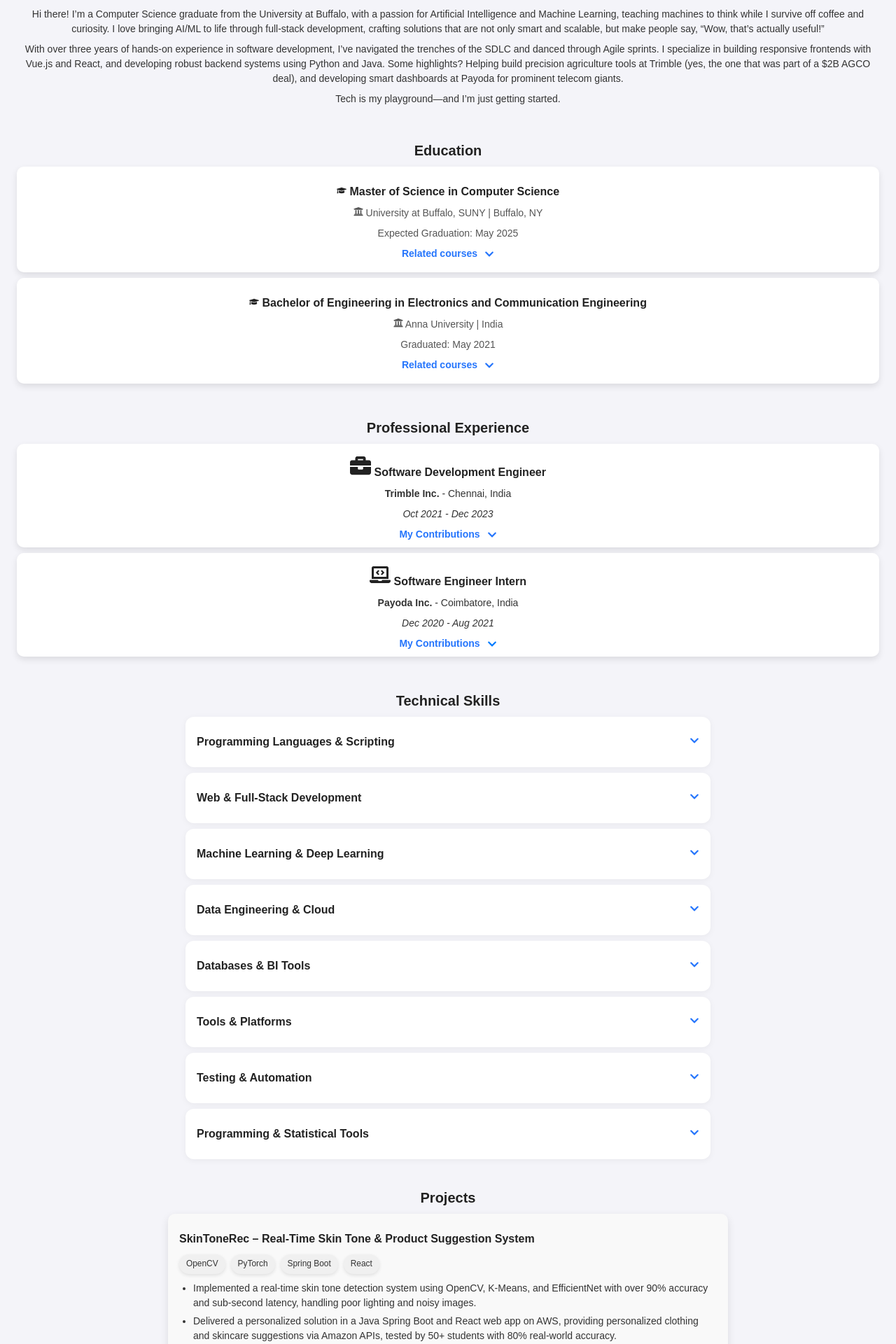
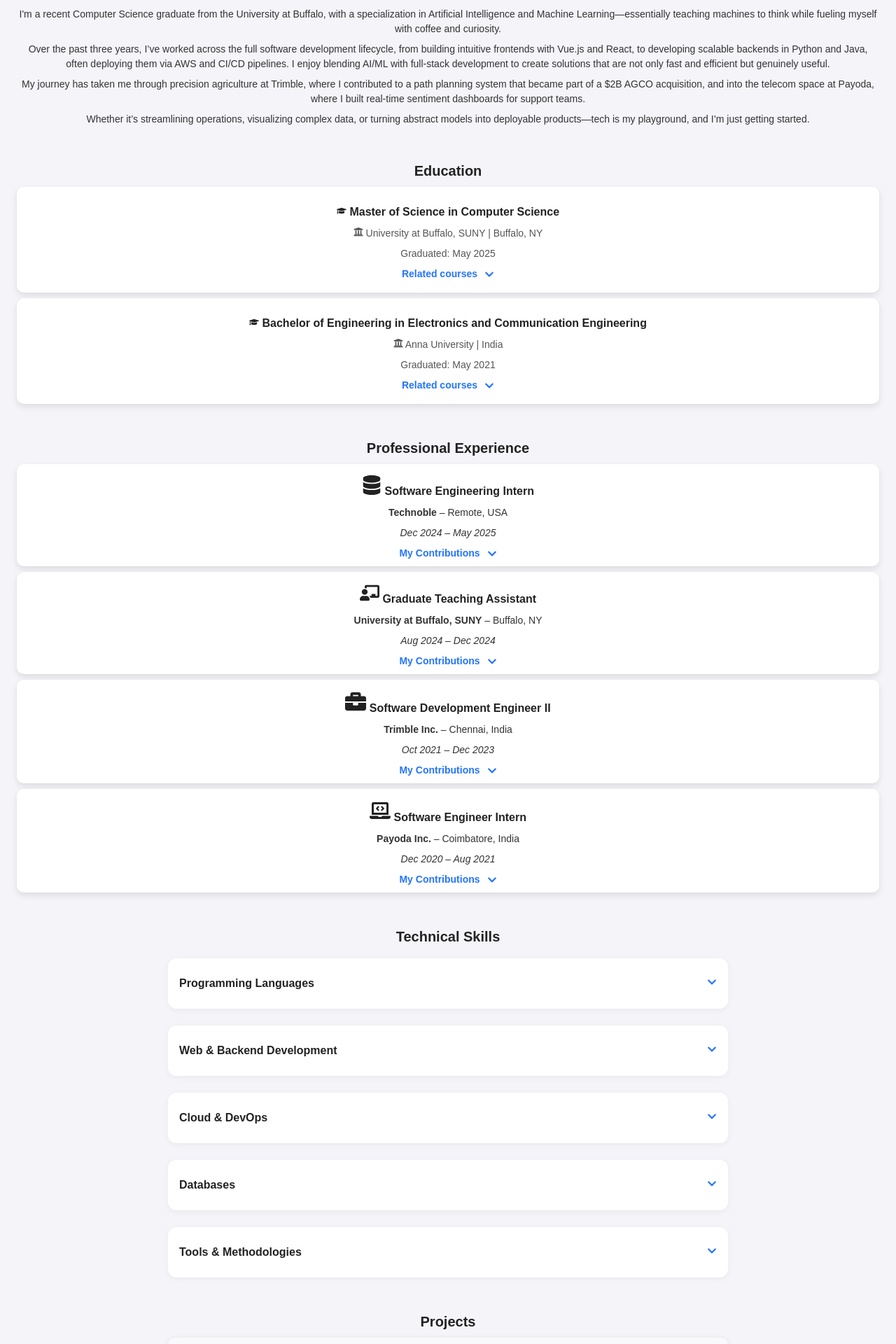
Before and after one commit to SanchitKrishna-98/my-portfolio, a React (Create React App) app: page / in a window 1280 px wide. Shown: the part 480-2400 px from the top of the page at 70% size. Built offline with nearby package versions, Linux system fonts and the light colour scheme.

Commit message:
Update all files: unify card styles, adjust spacing, and polish skills section

```diff
--- a/src/App.css
+++ b/src/App.css
@@ -424,12 +424,13 @@
   align-items: center;
 }
 
+
 .skills-card {
   background-color: #fff;
   border-radius: 12px;
   padding: var(--section-padding);
   width: 100%;
-  max-width: 750px;
+  max-width: 800px;
   box-shadow: 0 2px 10px rgba(0, 0, 0, 0.05);
   transition: box-shadow 0.3s ease, transform 0.3s ease;
 }
--- a/src/components/About.js
+++ b/src/components/About.js
@@ -3,17 +3,18 @@
 function About() {
   return (
     <section className="about" id="about">
-      <h2>
-        About Me
-      </h2>
+      <h2>About Me</h2>
       <p>
-      Hi there! I’m a Computer Science graduate from the University at Buffalo, with a passion for Artificial Intelligence and Machine Learning, teaching machines to think while I survive off coffee and curiosity. I love bringing AI/ML to life through full-stack development, crafting solutions that are not only smart and scalable, but make people say, “Wow, that’s actually useful!”
+        I'm a recent Computer Science graduate from the University at Buffalo, with a specialization in Artificial Intelligence and Machine Learning—essentially teaching machines to think while fueling myself with coffee and curiosity.
       </p>
       <p>
-      With over three years of hands-on experience in software development, I’ve navigated the trenches of the SDLC and danced through Agile sprints. I specialize in building responsive frontends with Vue.js and React, and developing robust backend systems using Python and Java. Some highlights? Helping build precision agriculture tools at Trimble (yes, the one that was part of a $2B AGCO deal), and developing smart dashboards at Payoda for prominent telecom giants.
+        Over the past three years, I’ve worked across the full software development lifecycle, from building intuitive frontends with Vue.js and React, to developing scalable backends in Python and Java, often deploying them via AWS and CI/CD pipelines. I enjoy blending AI/ML with full-stack development to create solutions that are not only fast and efficient but genuinely useful.
       </p>
       <p>
-      Tech is my playground—and I’m just getting started.
+        My journey has taken me through precision agriculture at Trimble, where I contributed to a path planning system that became part of a $2B AGCO acquisition, and into the telecom space at Payoda, where I built real-time sentiment dashboards for support teams.
+      </p>
+      <p>
+        Whether it’s streamlining operations, visualizing complex data, or turning abstract models into deployable products—tech is my playground, and I’m just getting started.
       </p>
     </section>
   );
--- a/src/components/Contact.js
+++ b/src/components/Contact.js
@@ -44,7 +44,7 @@
         <p>
           View my resume{' '}
           <a
-            href="https://drive.google.com/file/d/1NJz3S0C-Tq6owN6Sl5bz5kEPcShzIVbD/view?usp=drive_link"
+            href="https://drive.google.com/file/d/1digsgZi3dOi04THiTO9mrowlXUBw_M59/view?usp=sharing"
             target="_blank"
             rel="noopener noreferrer"
             className="contact-link"
--- a/src/components/Education.js
+++ b/src/components/Education.js
@@ -27,7 +27,7 @@
         <div className="card-header">
           <h3><FaGraduationCap /> Master of Science in Computer Science</h3>
           <p><FaUniversity /> University at Buffalo, SUNY | Buffalo, NY</p>
-          <p>Expected Graduation: May 2025</p>
+          <p>Graduated: May 2025</p>
         </div>
 
         <div className="course-dropdown" onClick={toggleMasterCourses}>
--- a/src/components/Header.js
+++ b/src/components/Header.js
@@ -36,7 +36,7 @@
             <FaEnvelope size={25} />
           </a>
           <a
-            href="https://drive.google.com/file/d/1NJz3S0C-Tq6owN6Sl5bz5kEPcShzIVbD/view?usp=drive_link"
+            href="https://drive.google.com/file/d/1digsgZi3dOi04THiTO9mrowlXUBw_M59/view?usp=sharing"
             target="_blank"
             rel="noopener noreferrer"
             data-tooltip="View Resume"
--- a/src/components/Hero.js
+++ b/src/components/Hero.js
@@ -13,7 +13,7 @@
           Seattle, Washington
         </div>
         <p>
-          Ex-SDE @ Trimble | Full Stack Developer | CS Grad, UB '25 | Passionate about AI & ML | Data Science Enthusiast | Currently compiling a future in tech (and coffee ☕)
+          SDE II | Ex-Trimble | Scaled Systems Behind Trimble’s $2B AgTech Joint Venture | Python, AWS, Vue/React, ML | Currently compiling a future in tech (and coffee ☕)
         </p>
       </div>
     </section>
--- a/src/components/ProfessionalExperience.js
+++ b/src/components/ProfessionalExperience.js
@@ -1,33 +1,36 @@
 import React, { useState } from 'react';
-import { FaBriefcase, FaLaptopCode, FaChevronDown, FaChevronUp } from 'react-icons/fa';
+import { FaBriefcase, FaLaptopCode, FaDatabase, FaChalkboardTeacher, FaChevronDown, FaChevronUp } from 'react-icons/fa';
 
 function ProfessionalExperience() {
-  const [isExperience1Open, setExperience1Open] = useState(false);
-  const [isExperience2Open, setExperience2Open] = useState(false);
+  const [open, setOpen] = useState({
+    trimble: false,
+    payoda: false,
+    technoble: false,
+    buffalo: false
+  });
+
+  const handleToggle = (key) => setOpen((prev) => ({ ...prev, [key]: !prev[key] }));
 
   return (
     <section className="professional-experience" id="professional-experience">
-      <h2> Professional Experience</h2>
+      <h2>Professional Experience</h2>
 
-      {/* Trimble */}
+      {/* Technoble */}
       <div className="experience-item">
-        <h3><FaBriefcase size={30} /> Software Development Engineer</h3>
-        <p><strong>Trimble Inc.</strong> - Chennai, India</p>
-        <p><em>Oct 2021 - Dec 2023</em></p>
-
-        <div className="career-dropdown" onClick={() => setExperience1Open(!isExperience1Open)}>
-  <span>My Contributions</span>
-  {isExperience1Open ? <FaChevronUp style={{ color: '#ff6347' }} /> : <FaChevronDown />}
-</div>
-
-
-        {isExperience1Open && (
+        <h3>
+          <FaDatabase size={28} /> Software Engineering Intern
+        </h3>
+        <p><strong>Technoble</strong> – Remote, USA</p>
+        <p><em>Dec 2024 – May 2025</em></p>
+        <div className="career-dropdown" onClick={() => handleToggle('technoble')}>
+          <span>My Contributions</span>
+          {open.technoble ? <FaChevronUp style={{ color: '#ff6347' }} /> : <FaChevronDown />}
+        </div>
+        {open.technoble && (
           <ul className="career-list">
             {[
-              "Collaborated cross-functionally to design a scalable Vue.js interface for precision path planning using MapLibre and Trimble’s ALK tile server, visualizing real-time GeoJSON paths for autonomous tractors and streamlining deployments through CI/CD pipelines — driving adoption by AGCO, John Deere, Case IH, and Horsch.",
-              "Architected and developed the Vue.js - based Field Manager for Trimble Agriculture, integrating TileServer APIs to render map data with features like guidance lines, landmarks, and task overlays—part of AGCO's $2B acquisition.",
-              "Developed and deployed a metrics-driven analytics dashboard using AWS (Lambda, API Gateway, DynamoDB), automating reporting workflows and saving over 15 hours of manual effort per month.",
-              "Designed interactive sprint performance dashboards by integrating Jira data into Domo, enabling automated visualization and reporting of sprint metrics for agile project tracking."
+              "Devised an alerting system for CI/CD health using Node.js, MongoDB, and Redis queues to process build/test logs, improving incident detection speed.",
+              "Integrated a FastAPI-based anomaly microservice leveraging Isolation Forest, boosting alert reliability by 75% and automating root cause analysis."
             ].map((text, i) => (
               <li key={i} className="list-item fade-in" style={{ animationDelay: `${i * 0.3}s` }}>
                 <span className="arrow">→</span> {text}
@@ -37,25 +40,83 @@
         )}
       </div>
 
+      {/* University at Buffalo, Graduate Teaching Assistant */}
+      <div className="experience-item">
+        <h3>
+          <FaChalkboardTeacher size={28} /> Graduate Teaching Assistant
+        </h3>
+        <p><strong>University at Buffalo, SUNY</strong> – Buffalo, NY</p>
+        <p><em>Aug 2024 – Dec 2024</em></p>
+        <div className="career-dropdown" onClick={() => handleToggle('buffalo')}>
+          <span>My Contributions</span>
+          {open.buffalo ? <FaChevronUp style={{ color: '#ff6347' }} /> : <FaChevronDown />}
+        </div>
+        {open.buffalo && (
+          <ul className="career-list">
+            {[
+              "Assisted in CSE 531B (Algorithms) by grading assignments, conducting quizzes, and supporting students in algorithm design."
+            ].map((text, i) => (
+              <li key={i} className="list-item fade-in" style={{ animationDelay: `${i * 0.3}s` }}>
+                <span className="arrow">→</span> {text}
+              </li>
+            ))}
+          </ul>
+        )}
+      </div>
+
+      {/* Trimble */}
+      <div className="experience-item">
+        <h3>
+          <FaBriefcase size={30} /> Software Development Engineer II
+        </h3>
+        <p><strong>Trimble Inc.</strong> – Chennai, India</p>
+        <p><em>Oct 2021 – Dec 2023</em></p>
+        <div className="career-dropdown" onClick={() => handleToggle('trimble')}>
+          <span>My Contributions</span>
+          {open.trimble ? <FaChevronUp style={{ color: '#ff6347' }} /> : <FaChevronDown />}
+        </div>
+        {open.trimble && (
+          <ul className="career-list">
+            {[
+  // Existing points
+  "Collaborated cross-functionally to build a Vue.js interface for Trimble’s autonomous path planning system, using MapLibre and ALK tile server to render real-time GeoJSON trajectories.",
+  "Led Flask backend development with Redis and CI/CD, reducing planner failures by 90% and setup time by 80%, driving adoption across AGCO, John Deere, Case IH, and HORSCH.",
+  "Architected and developed a Vue.js-based Field Manager for Trimble Agriculture, integrating MapLibre and TileServer to render interactive field data.",
+  "Built Flask REST APIs with PostGIS and Redis for real-time GeoJSON sync, versioning, and spatial validation, boosting setup speed by 85% and contributing to AGCO’s $2B joint venture.",
+  "Built a serverless interview management tool with an Angular frontend and AWS services (Lambda, API Gateway, DynamoDB, S3, CloudWatch Events, SES), automating scheduling, reminders, and feedback collection, reducing manual coordination by 70%.",
+
+  // NEW POINTS (from your latest message)
+  "Developed Selenium test automation using TestNG and Cucumber BDD for Trimble Atlas, reducing regression effort by 80%.",
+  "Authored and executed end-to-end test cases across web, mobile, APIs, and hardware using Postman and Eggplant Functional, performing both manual and automated testing with assertions, CI integration, and image/OCR validations to ensure cross-platform quality and stability.",
+  "Led test planning, defect tracking in Jira, and cross-functional collaboration within Agile Scrum teams—providing accurate testing estimations, triaging issues with developers, and ensuring timely resolution across evolving sprint requirements.",
+  "Deployed an interview management dashboard using React and AWS, cutting administrative tasks by 50%.",
+  "Developed Python scripts for Jira Cloud/Server to automate Zephyr test cycle creation, containerized execution via Docker, and generated test execution reports with runtime data, reducing setup effort and improving QA visibility."
+].map((text, i) => (
+  <li key={i} className="list-item fade-in" style={{ animationDelay: `${i * 0.3}s` }}>
+    <span className="arrow">→</span> {text}
+  </li>
+))}
+          </ul>
+        )}
+      </div>
+
       {/* Payoda */}
       <div className="experience-item">
-        <h3><FaLaptopCode size={30} /> Software Engineer Intern</h3>
-        <p><strong>Payoda Inc.</strong> - Coimbatore, India</p>
-        <p><em>Dec 2020 - Aug 2021</em></p>
-
-        <div className="career-dropdown" onClick={() => setExperience2Open(!isExperience2Open)}>
-  <span>My Contributions</span>
-  {isExperience2Open
-    ? <FaChevronUp style={{ color: '#ff6347' }} />
-    : <FaChevronDown style={{ color: '#007bff' }} />}
-</div>
-
-
-        {isExperience2Open && (
+        <h3>
+          <FaLaptopCode size={30} /> Software Engineer Intern
+        </h3>
+        <p><strong>Payoda Inc.</strong> – Coimbatore, India</p>
+        <p><em>Dec 2020 – Aug 2021</em></p>
+        <div className="career-dropdown" onClick={() => handleToggle('payoda')}>
+          <span>My Contributions</span>
+          {open.payoda ? <FaChevronUp style={{ color: '#ff6347' }} /> : <FaChevronDown />}
+        </div>
+        {open.payoda && (
           <ul className="career-list">
             {[
-              "Created a “Smart Call Center” dashboard for a telecom client using Flask and Vue.js, reducing customer response time by ≅35% and generating close to $50K in revenue.",
-              "Integrated a sentiment analysis pipeline using NLTK and Google’s Speech-to-Text API with 88% accuracy; presented the solution to the CEO and stakeholders.",
+              "Designed and deployed a real-time Smart Call Center dashboard for a telecom client using Flask, Vue.js, WebSockets, and MongoDB, enabling live transcription, sentiment analysis, and AI-driven solution suggestions updated live during conversations.",
+              "Reduced average response time by 35% and improved agent efficiency, generating $50K in revenue.",
+              "Integrated Google Speech-to-Text and NLTK Vader for real-time sentiment scoring (88% accuracy), exposed insights via RESTful APIs, and supported both live interactions and post-call coaching; presented to the CEO to drive adoption.",
               "Engineered a Kafka-based streaming pipeline processing 100K+ events/day, reducing latency by 60% and enhancing system throughput and fault tolerance."
             ].map((text, i) => (
               <li key={i} className="list-item fade-in" style={{ animationDelay: `${i * 0.3}s` }}>
--- a/src/components/Projects.js
+++ b/src/components/Projects.js
@@ -54,23 +54,23 @@
   );
 }
 
+// Updated projects array
 const projects = [
   {
-    title: 'SkinToneRec – Real-Time Skin Tone & Product Suggestion System',
-    tech: 'OpenCV, PyTorch, Spring Boot, React',
+    title: 'SkinToneRec – Real-Time Skin Tone Recognition & Product Suggestion System',
+    tech: 'OpenCV, PyTorch, Flask, React',
     description: [
-      'Implemented a real-time skin tone detection system using OpenCV, K-Means, and EfficientNet with over 90% accuracy and sub-second latency, handling poor lighting and noisy images.',
-      'Delivered a personalized solution in a Java Spring Boot and React web app on AWS, providing personalized clothing and skincare suggestions via Amazon APIs, tested by 50+ students with 80% real-world accuracy.',
+      'Implemented a real-time skin tone and gender detection system using OpenCV and deep learning models (EfficientNet-B0, DenseNet121, Vision Transformer) with 92% accuracy, applying techniques to enhance image quality under poor lighting.',
+      'Delivered a personalized solution through a Flask backend and React frontend deployed on AWS, providing clothing and skincare recommendations via Amazon APIs, tested by 50+ students with 80% real-world accuracy.',
     ],
     github: 'https://github.com/your-username/skintonerec',
   },
   {
-    title: 'WalkMate – ML-Enhanced Student Walking Companion',
-    tech: 'React.js, FastAPI, AWS, PyTorch, Docker',
+    title: 'WalkMate – ML-Powered Student Safety Companion',
+    tech: 'React.js, FastAPI, Google Maps API, Docker',
     description: [
-      'Built a modular Neural Collaborative Filtering (NCF) model in PyTorch using Object-Oriented Programming (OOP) principles, achieving a 60% improvement in user match success through personalized recommendations—enhancing peer-to-peer engagement and campus safety participation.',
-      'Integrated LSTM Autoencoders & Isolation Forest for anomaly detection, reducing incidents by 45%.',
-      'Implemented real-time SOS alerts in a React.js & Flask app deployed on AWS.',
+      'Built and containerized a full-stack safety companion application using React.js, FastAPI, Docker, and Google Maps API, enabling real-time heatmaps and smart route recommendations, reducing unsafe-zone entries by 70%.',
+      'Developed a Neural Collaborative Filtering model in PyTorch to drive personalized companion matching, increasing match acceptance rates by 80% and boosting daily active usage by 75%.',
     ],
     github: 'https://github.com/your-username/walkmate',
   },
@@ -78,9 +78,8 @@
     title: 'AeroSwift – Reinforcement Learning for Drone Delivery',
     tech: 'Python, PyTorch, OpenAI Gym, Matplotlib',
     description: [
-      'Constructed an AeroSwift framework for drone delivery, addressing single-agent and multi-agent scenarios in stochastic environments.',
-      'Optimized delivery routes using SARSA, DQN, and Q-Learning, achieving efficient navigation.',
-      'Simulated a 6×6 grid with dynamic obstacles and reward structures, yielding consistent learning improvements over 500+ episodes.',
+      'Constructed the AeroSwift framework for drone delivery, addressing single-agent and multi-agent scenarios in stochastic environments, and optimized delivery routes using SARSA, DQN, and Q-Learning, achieving efficient navigation.',
+      'Simulated a 6×6 grid with obstacle and reward modeling, optimizing drone routes over 500+ RL episodes using Q-Learning and DQN, achieving 30% cost and 50% time reduction in last-mile delivery.',
     ],
     github: 'https://github.com/SanchitKrishna-98/AeroSwift',
   },
--- a/src/components/TechnicalSkills.js
+++ b/src/components/TechnicalSkills.js
@@ -3,32 +3,20 @@
 
 function TechnicalSkills() {
   const skills = {
-    'Programming Languages & Scripting': [
-      'Python', 'Java', 'C', 'R', 'SQL', 'JavaScript', 'HTML5', 'CSS3', 'OOPs', 'Bash'
+    'Programming Languages': [
+      'Python', 'Java', 'SQL', 'JavaScript'
     ],
-    'Web & Full-Stack Development': [
-      'Vue.js', 'React', 'Angular', 'Flask', 'REST APIs', 'FAST APIs'
+    'Web & Backend Development': [
+      'React.js', 'Vue.js', 'Angular.js', 'Flask', 'FastAPI', 'Node.js', 'REST APIs', 'HTML5', 'CSS3', 'OOPs'
     ],
-    'Machine Learning & Deep Learning': [
-      'scikit-learn', 'TensorFlow', 'PyTorch', 'Keras', 'Statsmodels',
-      'Pandas', 'NumPy', 'Streamlit'
+    'Cloud & DevOps': [
+      'AWS', 'Docker', 'Git', 'Linux', 'CI/CD'
     ],
-    'Data Engineering & Cloud': [
-      'Apache NiFi', 'Apache Kafka', 'Apache Spark', 'Hadoop', 'Hive',
-      'AWS (Lambda, EC2, S3)', 'GCP (BigQuery, Cloud Storage – basic)', 'Docker'
+    'Databases': [
+      'MySQL', 'PostgreSQL', 'MongoDB', 'Redis'
     ],
-    'Databases & BI Tools': [
-      'MySQL', 'PostgreSQL', 'MongoDB', 'Matplotlib', 'Seaborn', 'Plotly',
-      'Tableau', 'Power BI', 'ggplot2', 'Domo'
-    ],
-    'Tools & Platforms': [
-      'Git', 'GitHub', 'Postman', 'Jira', 'Confluence', 'Linux', 'Agile/Scrum'
-    ],
-    'Testing & Automation': [
-      'Eggplant', 'Selenium', 'TestNG', 'Cucumber', 'Appium'
-    ],
-    'Programming & Statistical Tools': [
-      'Jupyter Notebook', 'Visual Studio Code', 'Anaconda', 'RStudio'
+    'Tools & Methodologies': [
+      'Postman', 'Jira', 'Confluence', 'Agile/Scrum'
     ]
   };
 
@@ -46,7 +34,7 @@
       <h2 className="technical-main-title">Technical Skills</h2>
       <div className="skills-wrapper">
         {Object.entries(skills).map(([category, tags], index) => (
-          <div className="skills-card" key={index}>
+          <div className="skills-card project-card" key={index}>
             <div className="skills-header" onClick={() => toggleSection(category)}>
               <h3>{category}</h3>
               <span className={`dropdown-icon ${openSections[category] ? 'open' : ''}`}>
```
Also changed, not shown: src/components/AwardsAndInvolvement.js (+28 -13 lines).
